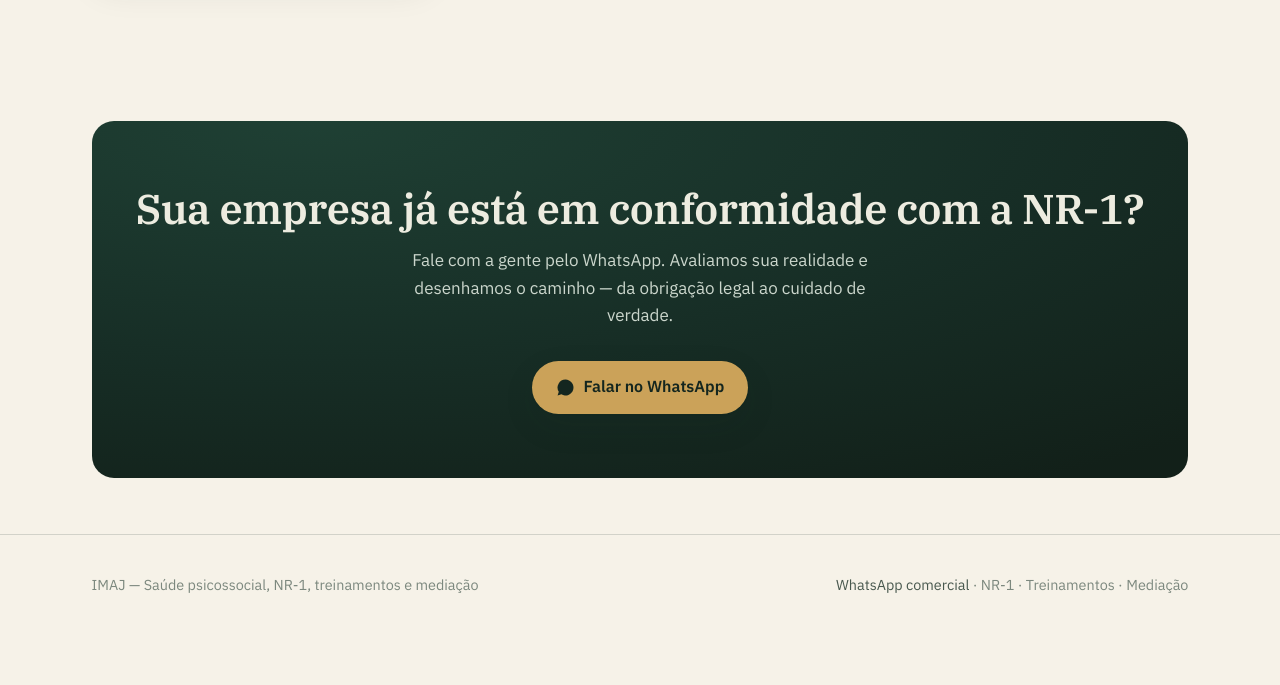
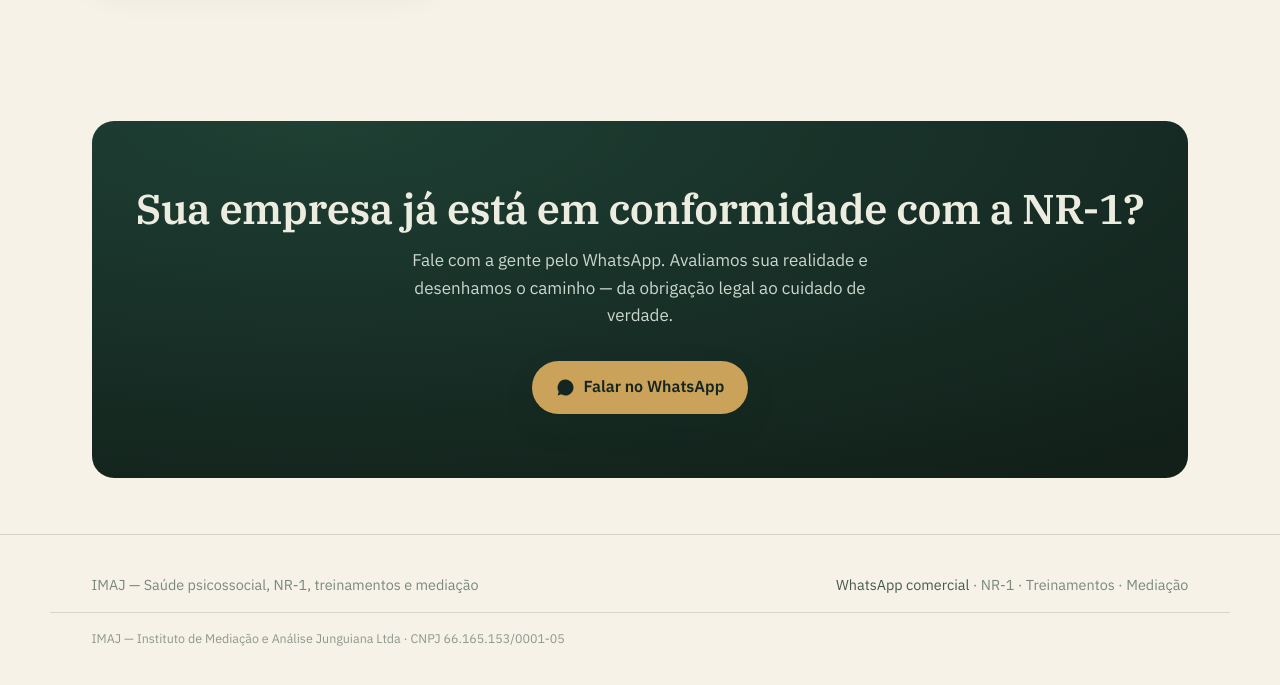
Before and after one commit to francine/imaj-conflitos, a plain HTML site: page index.html in a window 1280 px wide. Shown: the part 4495-5180 px from the top of the page. Before the commit the page ends 5130 px from the top, so only its background shows below. Drawn offline with Linux system fonts and the light colour scheme.

Commit message:
footer: razão social + CNPJ (dado legal da cliente)
- IMAJ — Instituto de Mediação e Análise Junguiana Ltda · CNPJ 66.165.153/0001-05, em linha legal discreta
Co-Authored-By: Claude Opus 4.8 (1M context) <noreply@anthropic.com>

```diff
--- a/index.html
+++ b/index.html
@@ -179,6 +179,7 @@ footer{border-top:1px solid var(--line);padding-block:2.4rem;color:var(--faint);
 .foot{display:flex;flex-wrap:wrap;gap:1.2rem;align-items:center;justify-content:space-between}
 .foot a{color:var(--muted);text-decoration:none}
 .foot a:hover{color:var(--accent)}
+.foot-legal{margin-top:1rem;padding-top:1rem;border-top:1px solid var(--line);font-size:.78rem;color:var(--faint);opacity:.85}
 
 /* ---------- reveal ---------- */
 .reveal{opacity:0;transform:translateY(18px);transition:opacity var(--slow) var(--ease),transform var(--slow) var(--ease)}
@@ -378,6 +379,9 @@ footer{border-top:1px solid var(--line);padding-block:2.4rem;color:var(--faint);
     <span>IMAJ — Saúde psicossocial, NR-1, treinamentos e mediação</span>
     <span><a id="waFoot" href="#" target="_blank" rel="noopener">WhatsApp comercial</a> · NR-1 · Treinamentos · Mediação</span>
   </div>
+  <div class="wrap foot-legal">
+    <span>IMAJ — Instituto de Mediação e Análise Junguiana Ltda · CNPJ 66.165.153/0001-05</span>
+  </div>
 </footer>
 
 <script>
```
